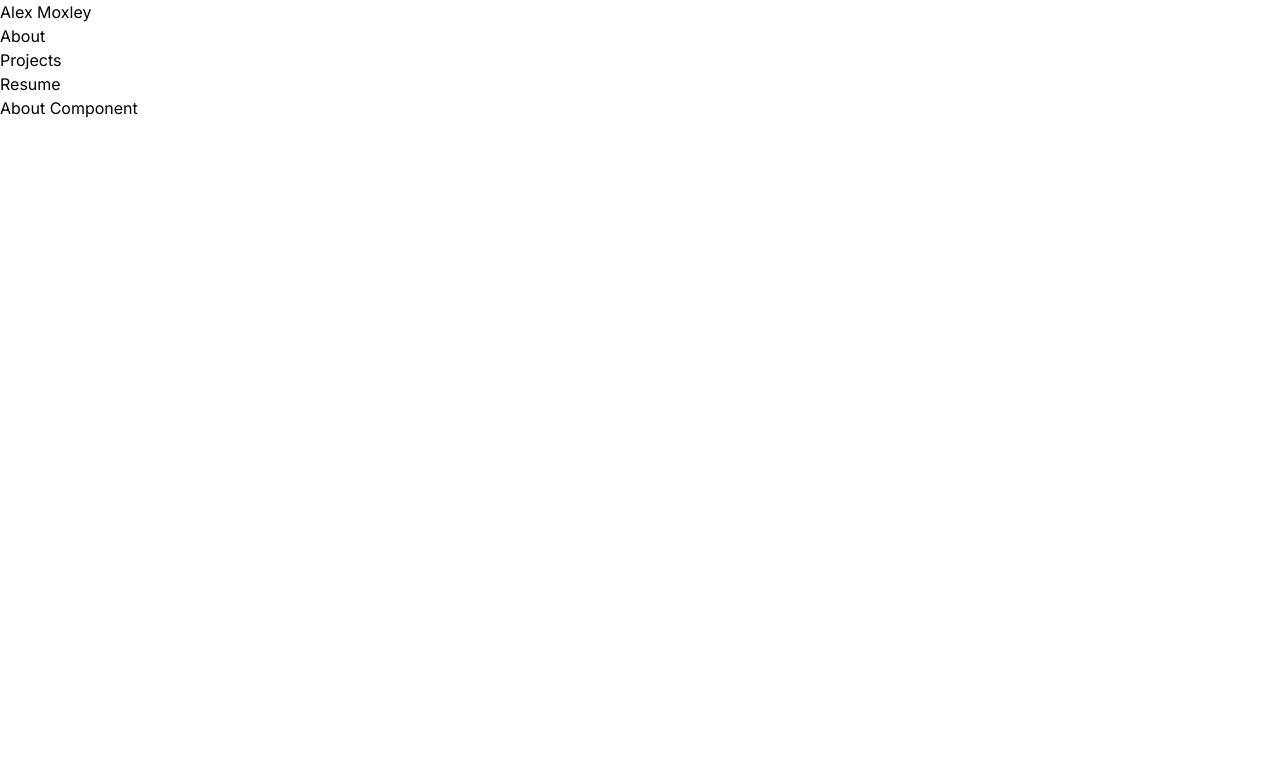
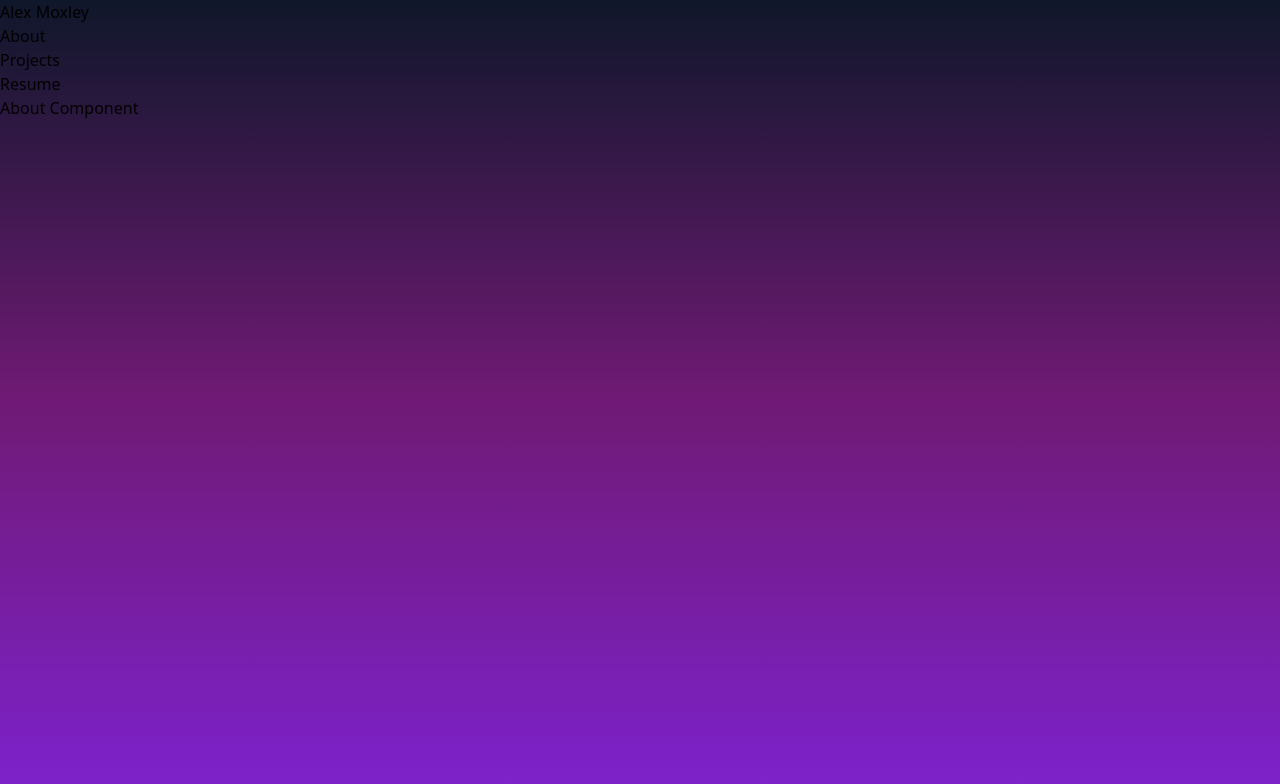
Before and after one commit to amoxley-dev/portfolio-2, a Next.js app: page / in a window 1280 px wide. Shown: the top 784 px of the page. Built offline with nearby package versions, Linux system fonts and the light colour scheme.

Commit message:
create  git background gradient

```diff
--- a/app/layout.tsx
+++ b/app/layout.tsx
@@ -1,8 +1,5 @@
 import './globals.css'
-import { Inter } from 'next/font/google'
 import NavBar from './nav-bar/page'
-
-const inter = Inter({ subsets: ['latin'] })
 
 export const metadata = {
   title: 'Alex Moxley Portfolio',
@@ -16,7 +13,7 @@ export default function RootLayout({
 }) {
   return (
     <html lang="en">
-      <body className={inter.className}>
+      <body className="h-screen bg-gradient-to-t from-purple-700 via-fuchsia-900 to-slate-900" >
         <NavBar />
         <main>
           {children}
```
